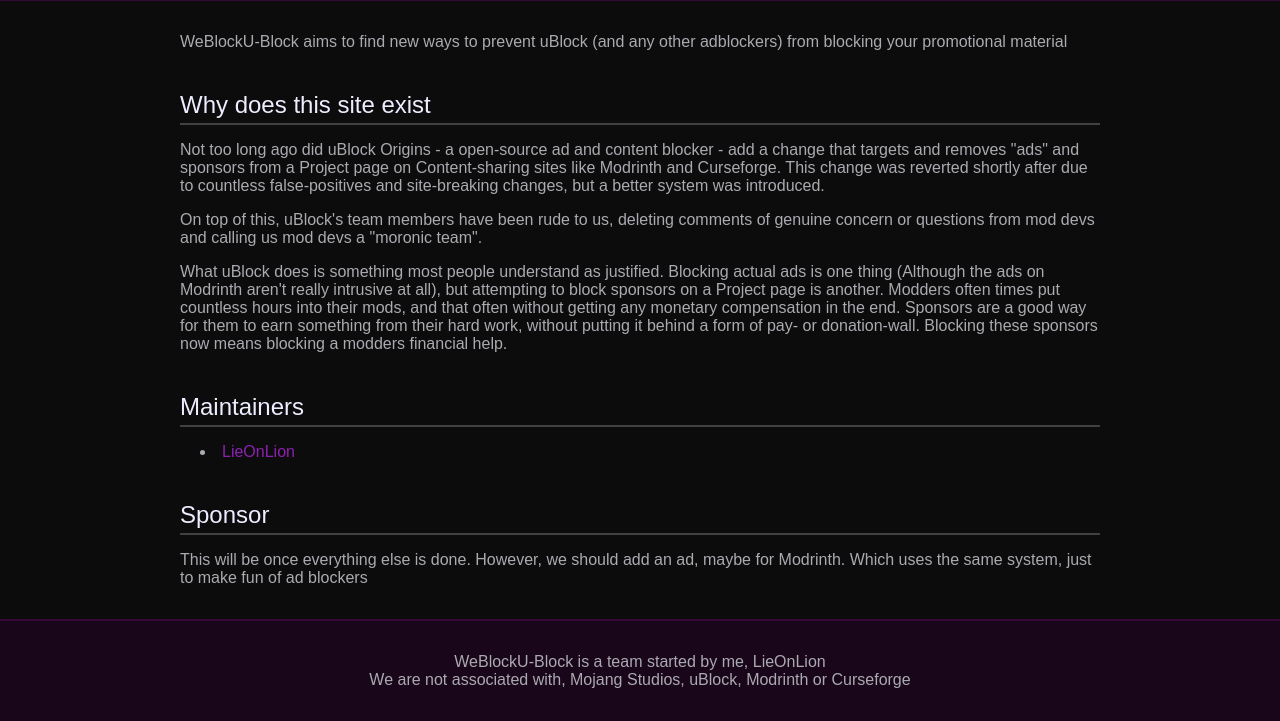
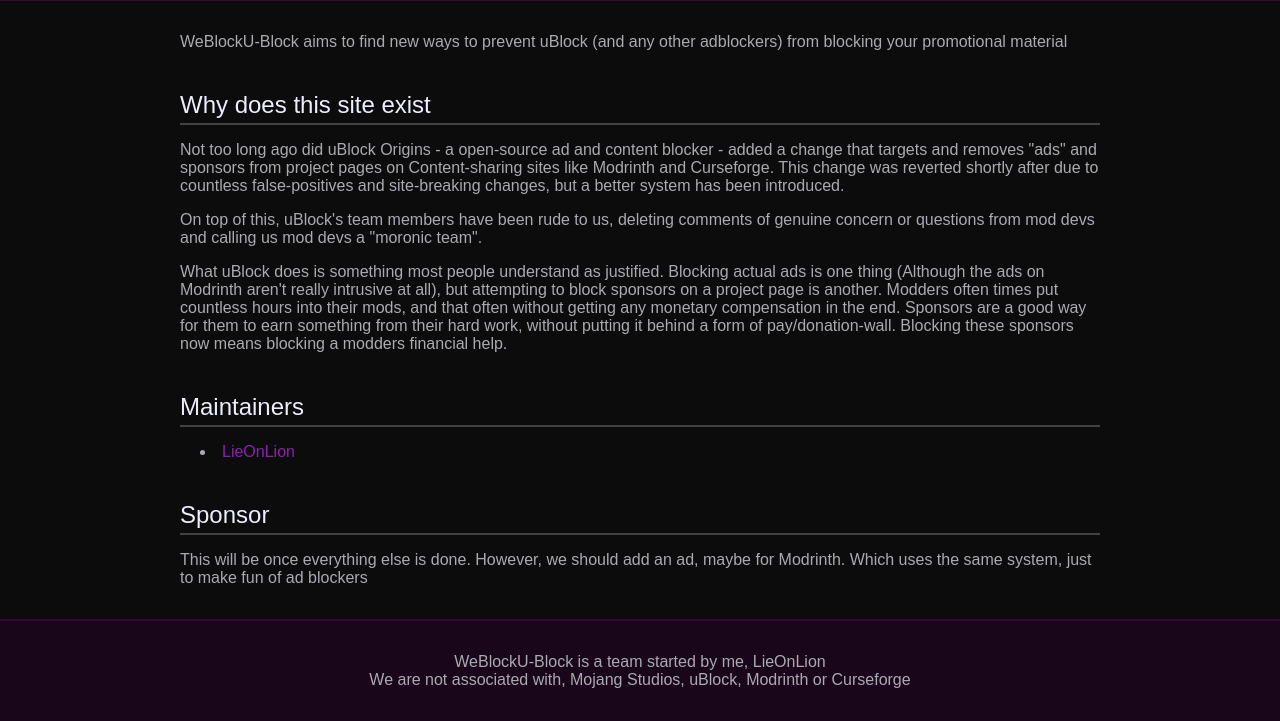
Before and after one commit to WeBlockUBlock/weblockublock.github.io, a plain HTML site: page index.html in a window 1280 px wide. Shown: the part 188-909 px from the top of the page. Drawn offline with Linux system fonts and the light colour scheme.

Commit message:
grammar problems

```diff
--- a/index.html
+++ b/index.html
@@ -44,15 +44,15 @@
                 <div class="card">
                     <h2 class="card-h">Why does this site exist</h2>
                     <p class="card-p">
-                        Not too long ago did uBlock Origins - a open-source ad and content blocker - add a change that targets and removes "ads" and sponsors from a Project page on Content-sharing sites like Modrinth and Curseforge.
-This change was reverted shortly after due to countless false-positives and site-breaking changes, but a better system was introduced.
+                        Not too long ago did uBlock Origins - a open-source ad and content blocker - added a change that targets and removes "ads" and sponsors from project pages on Content-sharing sites like Modrinth and Curseforge.
+This change was reverted shortly after due to countless false-positives and site-breaking changes, but a better system has been introduced.
                     </p>
                     <div class="card-p">
                         On top of this, uBlock's team members have been rude to us, deleting comments of genuine concern or questions from mod devs and calling us mod devs a "moronic team".
                     </div>
                     <p class="card-p">
-                        What uBlock does is something most people understand as justified. Blocking actual ads is one thing (Although the ads on Modrinth aren't really intrusive at all), but attempting to block sponsors on a Project page is another.
-Modders often times put countless hours into their mods, and that often without getting any monetary compensation in the end. Sponsors are a good way for them to earn something from their hard work, without putting it behind a form of pay- or donation-wall. Blocking these sponsors now means blocking a modders financial help.
+                        What uBlock does is something most people understand as justified. Blocking actual ads is one thing (Although the ads on Modrinth aren't really intrusive at all), but attempting to block sponsors on a project page is another.
+Modders often times put countless hours into their mods, and that often without getting any monetary compensation in the end. Sponsors are a good way for them to earn something from their hard work, without putting it behind a form of pay/donation-wall. Blocking these sponsors now means blocking a modders financial help.
                     </p>
                 </div>
                 <div class="card">
```
